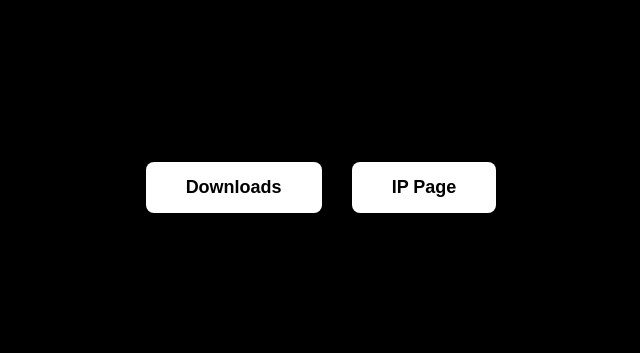
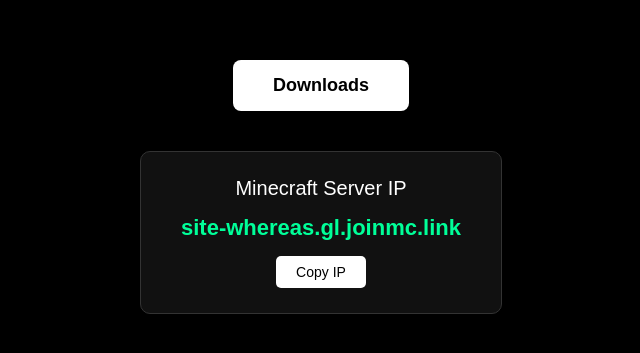
Before and after one commit to borilstoychev82-droid/borilstoychev82-droid.github.io, a plain HTML site: page index.html in a window 1280 px wide. Shown: the part 213-566 px from the top of the page, without its empty margins (319-959 px from the left). Drawn offline with Linux system fonts and the light colour scheme.

Commit message:
Update index.html

```diff
--- a/index.html
+++ b/index.html
@@ -21,15 +21,14 @@
             display: flex;
             justify-content: center;
             align-items: center;
+            color: #fff;
         }
 
-        /* Container for buttons */
         .container {
-            display: flex;
-            gap: 30px;
+            text-align: center;
         }
 
-        /* Button styling */
+        /* Download button */
         .btn {
             padding: 15px 40px;
             font-size: 18px;
@@ -40,6 +39,7 @@
             border-radius: 8px;
             cursor: pointer;
             transition: all 0.3s ease;
+            margin-bottom: 40px;
         }
 
         .btn:hover {
@@ -50,13 +50,65 @@
         .btn:active {
             transform: scale(0.98);
         }
+
+        /* Minecraft IP section */
+        .ip-section {
+            background-color: #111;
+            padding: 25px 40px;
+            border-radius: 10px;
+            border: 1px solid #333;
+        }
+
+        .ip-title {
+            font-size: 20px;
+            margin-bottom: 15px;
+        }
+
+        .ip-address {
+            font-size: 22px;
+            font-weight: bold;
+            margin-bottom: 15px;
+            color: #00ff99;
+        }
+
+        .copy-btn {
+            padding: 8px 20px;
+            font-size: 14px;
+            border: none;
+            border-radius: 5px;
+            cursor: pointer;
+            background-color: #fff;
+            color: #000;
+            transition: 0.3s;
+        }
+
+        .copy-btn:hover {
+            background-color: #ccc;
+        }
+
+        .copied-text {
+            margin-top: 10px;
+            font-size: 14px;
+            color: #00ff99;
+            display: none;
+        }
     </style>
 </head>
 <body>
 
     <div class="container">
+
+        <!-- Downloads Button -->
         <button class="btn" onclick="goToDownloads()">Downloads</button>
-        <button class="btn" onclick="goToIP()">IP Page</button>
+
+        <!-- Minecraft IP Section -->
+        <div class="ip-section">
+            <div class="ip-title">Minecraft Server IP</div>
+            <div class="ip-address" id="serverIP">site-whereas.gl.joinmc.link</div>
+            <button class="copy-btn" onclick="copyIP()">Copy IP</button>
+            <div class="copied-text" id="copiedText">Copied to clipboard ✔️</div>
+        </div>
+
     </div>
 
     <script>
@@ -64,8 +116,16 @@
             window.location.href = "/downloads/downloads.html";
         }
 
-        function goToIP() {
-            window.location.href = "/ip/ip.html";
+        function copyIP() {
+            const ip = document.getElementById("serverIP").innerText;
+            navigator.clipboard.writeText(ip).then(() => {
+                const copiedText = document.getElementById("copiedText");
+                copiedText.style.display = "block";
+
+                setTimeout(() => {
+                    copiedText.style.display = "none";
+                }, 2000);
+            });
         }
     </script>
 
```
